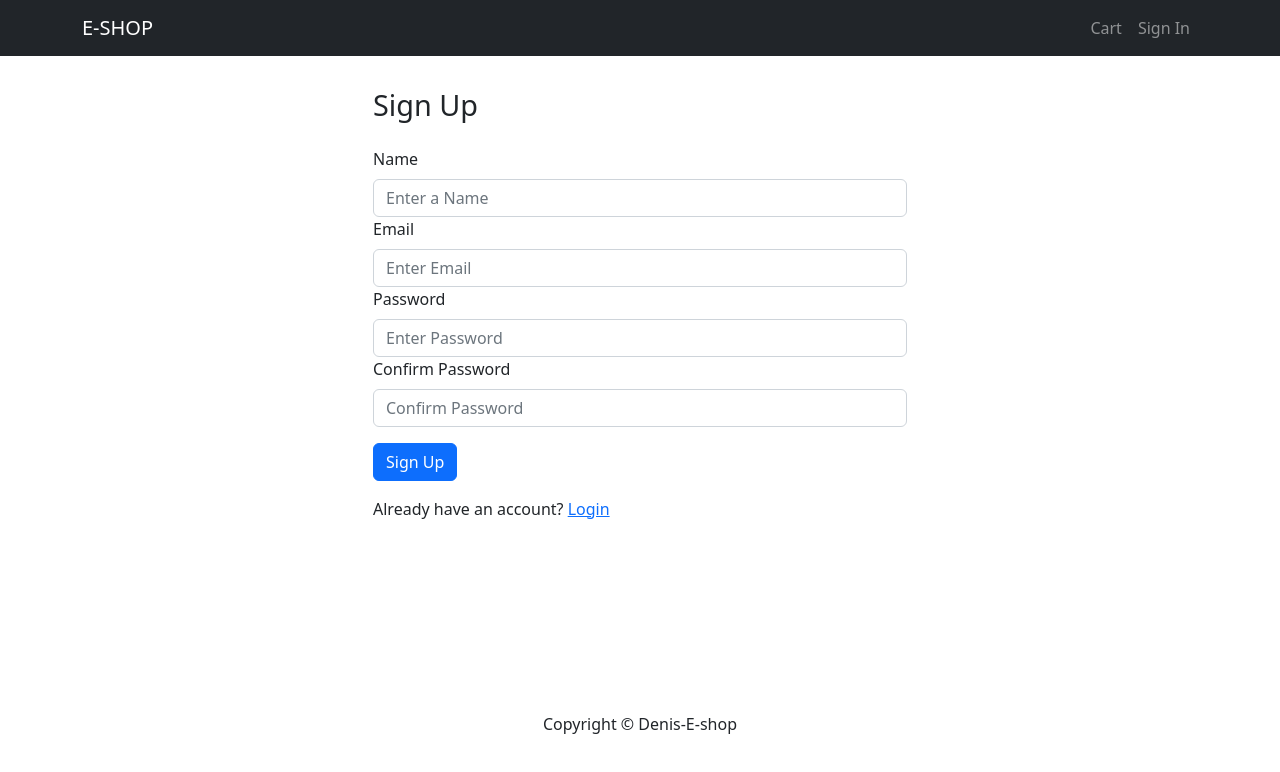
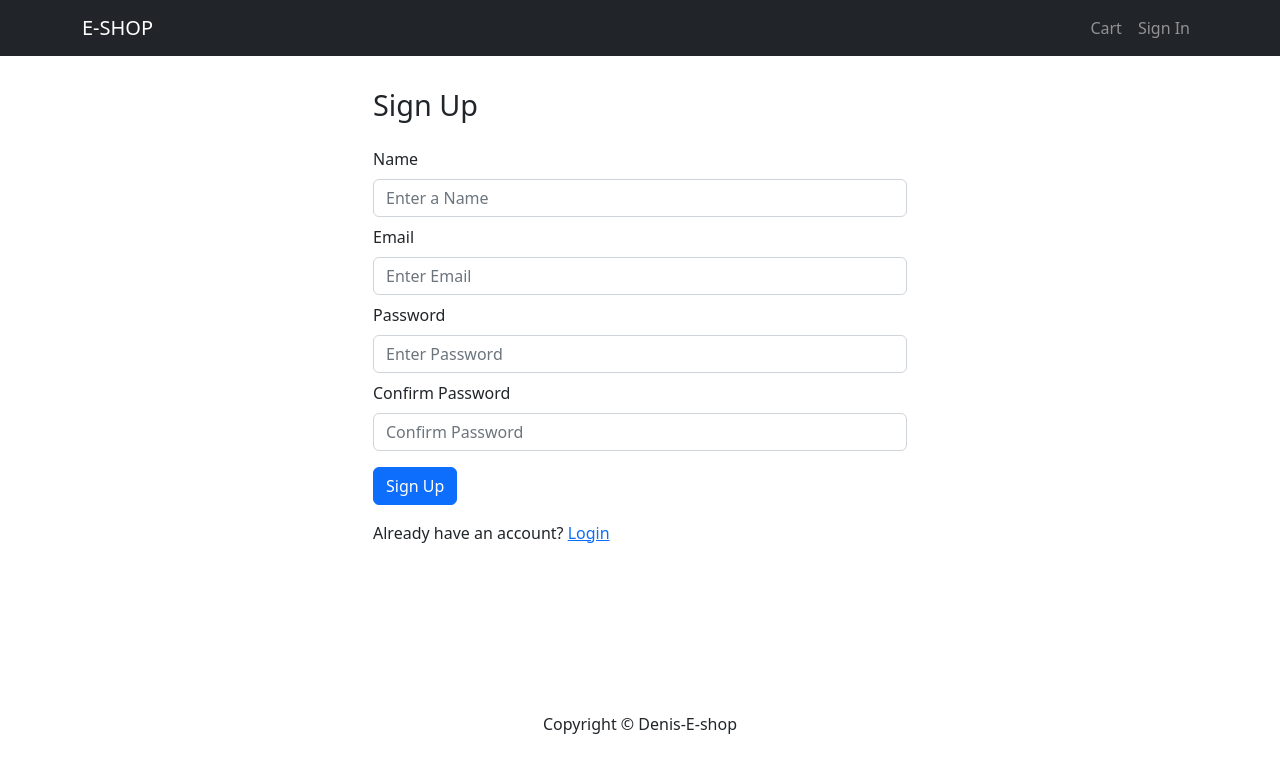
Before and after one commit to DenisBukva/denis-e-commerce, a React (Create React App) app in the folder client/: page /register in a window 1280 px wide. Shown: the top 772 px of the page. Built offline with nearby package versions, Linux system fonts and the light colour scheme.

Commit message:
add margin to form label

```diff
--- a/client/src/screens/SignIn/signIn.component.jsx
+++ b/client/src/screens/SignIn/signIn.component.jsx
@@ -63,7 +63,7 @@ const SignIn = ({ location, history }) => {
                     </Form.Control>
                 </Form.Group>
                 <Form.Group controlId='password'>
-                    <Form.Label>Password</Form.Label>
+                    <Form.Label className='mt-2'>Password</Form.Label>
                     <Form.Control
                         type='password'
                         placeholder='Enter Password'
--- a/client/src/screens/SignUp/signUp.component.jsx
+++ b/client/src/screens/SignUp/signUp.component.jsx
@@ -74,7 +74,7 @@ const SignUp = ({ location, history }) => {
                         </Form.Control>
                     </Form.Group>
                     <Form.Group controlId='email'>
-                        <Form.Label>Email</Form.Label>
+                        <Form.Label className='mt-2'>Email</Form.Label>
                         <Form.Control
                             type='email'
                             placeholder='Enter Email'
@@ -85,7 +85,7 @@ const SignUp = ({ location, history }) => {
                         </Form.Control>
                     </Form.Group>
                     <Form.Group controlId='password'>
-                        <Form.Label>Password</Form.Label>
+                        <Form.Label className='mt-2'>Password</Form.Label>
                         <Form.Control
                             type='password'
                             placeholder='Enter Password'
@@ -97,7 +97,7 @@ const SignUp = ({ location, history }) => {
                         </Form.Control>
                     </Form.Group>
                     <Form.Group controlId='confirmPassword'>
-                        <Form.Label>Confirm Password</Form.Label>
+                        <Form.Label className='mt-2'>Confirm Password</Form.Label>
                         <Form.Control
                             type='password'
                             placeholder='Confirm Password'
```
